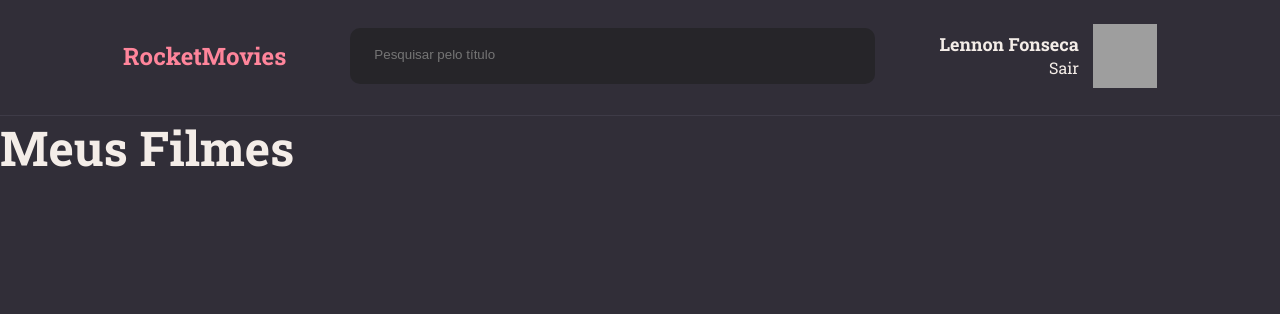
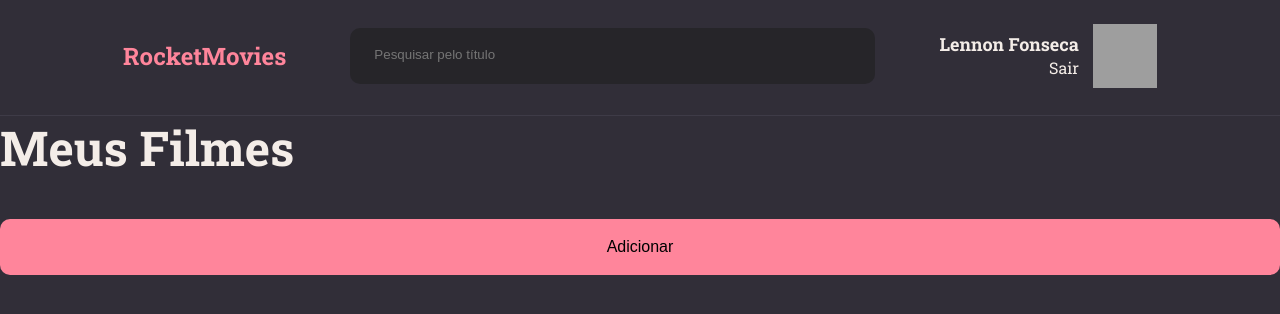
Before and after one commit to devleuuon/rocketmovies, a React (Vite) app: page / in a window 1280 px wide. Shown: the top 314 px of the page. Built offline with nearby package versions, Linux system fonts and the light colour scheme; grey boxes are pictures that could not be loaded.

Commit message:
button created

```diff
--- /dev/null
+++ b/src/components/button/index.jsx
@@ -0,0 +1,13 @@
+import { Container } from "./styles";
+
+export function Button({title, loading = false, ...rest}) {
+    return(
+    <Container {...rest}>
+        <button
+        type="button"
+        disabled={loading}>
+            { loading ? 'Carregando...' : title }
+        </button>
+    </Container>
+    )
+}
--- /dev/null
+++ b/src/components/button/styles.js
@@ -0,0 +1,23 @@
+import styled from "styled-components";
+
+export const Container = styled.button`
+    width: 100%;
+    height: 5.6rem;
+    border: none;
+    border-radius: 1.0rem;
+    background-color: ${({ theme }) => theme.COLORS.PINK};
+    color: ${({ theme }) => theme.COLORS.DARK};
+
+    > button {
+        width: 100%;
+        padding: 1.6rem auto;
+        background-color: transparent;
+        border: none;
+        font-size: 1.6rem;
+        font-weight: 500;
+    }
+
+    &:disabled {
+        opacity: 0.5;
+    }
+`
--- a/src/components/section/styles.js
+++ b/src/components/section/styles.js
@@ -3,4 +3,5 @@ import styled from "styled-components";
 export const Container = styled.div`
     font-size: 3.2rem;
     margin-bottom: 4.0rem;
+    font-weight: 400;
 `
--- a/src/pages/home/index.jsx
+++ b/src/pages/home/index.jsx
@@ -1,13 +1,19 @@
 import { Container } from "./styles";
+import { FiPlus } from 'react-icons/fi'
 import { Header } from "../../components/header";
 import { Section } from "../../components/section";
+import { Button } from "../../components/button";
 
 
 export function Home() {
     return(
         <Container>
             <Header />
+            <div className="header">
             <Section title="Meus Filmes"/>
+
+            <Button icon={FiPlus} title="Adicionar"/>
+            </div>
         </Container>
     )
 }
```
